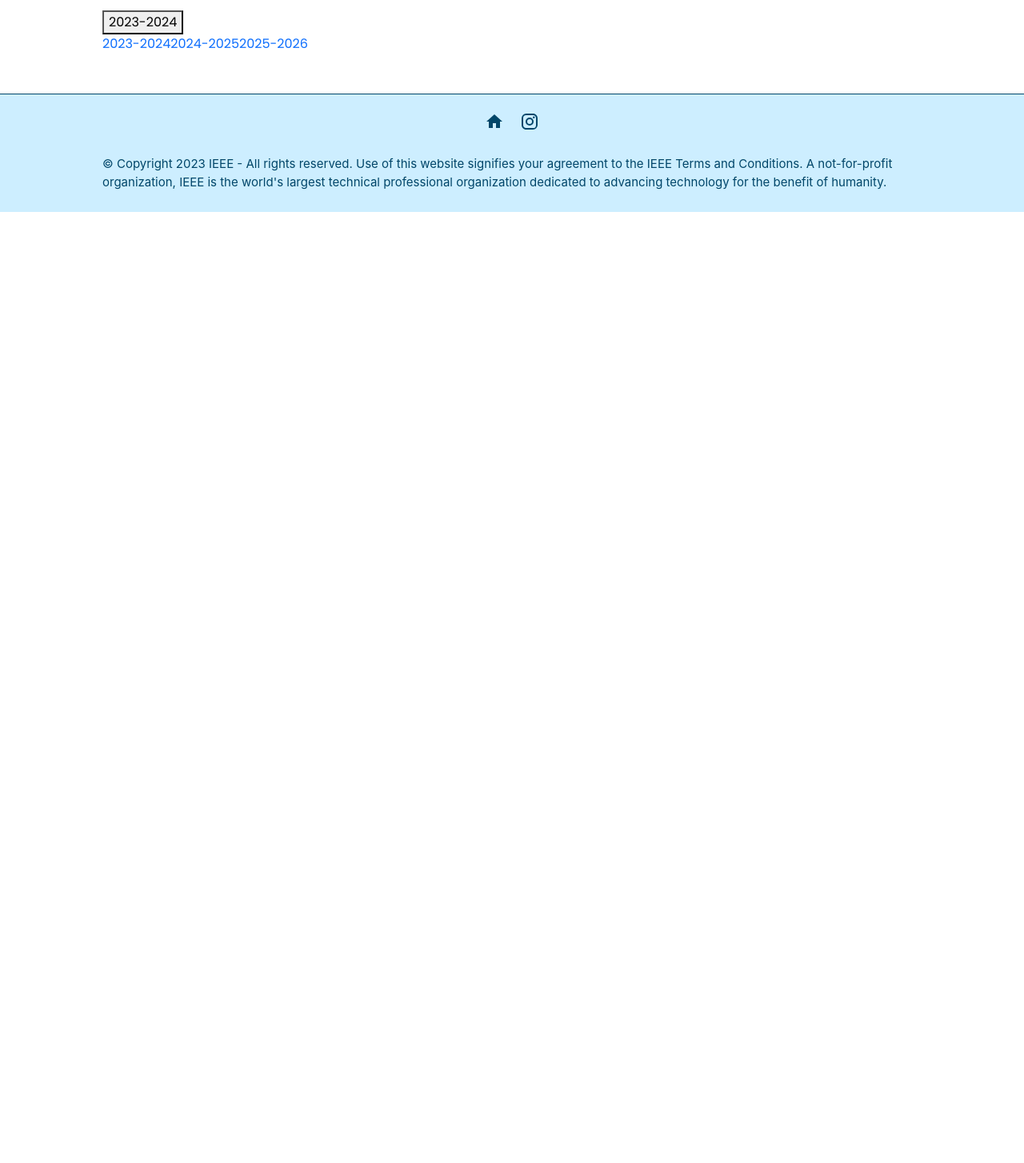
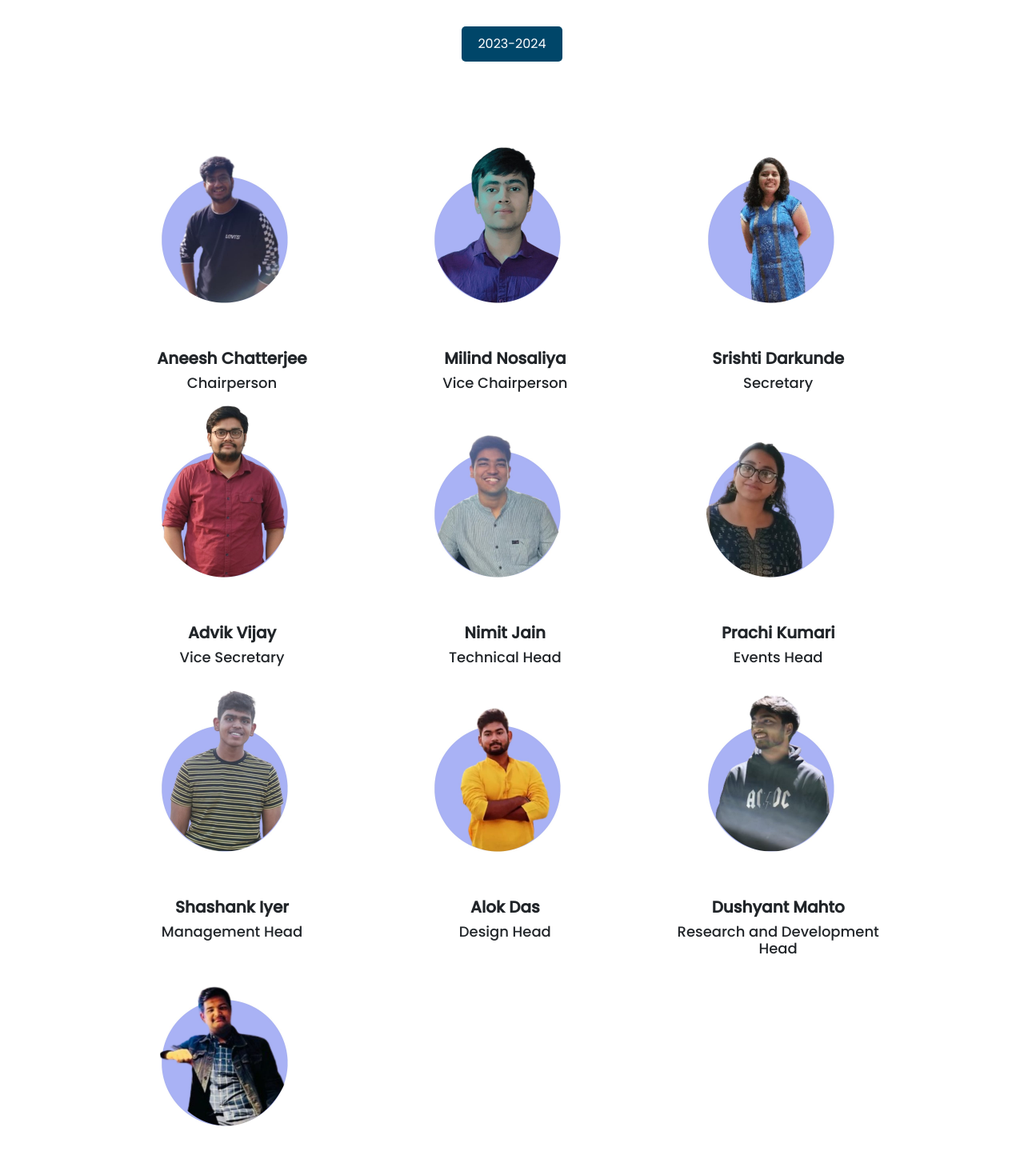
Before and after one commit to VARSITHA01/ieee-pels, a React (Create React App) app: page /Committee in a window 1280 px wide. Shown: the part 216-1670 px from the top of the page at 80% size. Before the commit the page ends 800 px from the top, so only its background shows below. Built offline with nearby package versions, Linux system fonts and the light colour scheme; the HTML template or start-up script is replaced by a standard one.

Commit message:
committee page updated

```diff
--- a/src/Components/committee.css
+++ b/src/Components/committee.css
@@ -1,24 +1,83 @@
 @import url('https://fonts.googleapis.com/css?family=Poppins&display=swap');
 @import url('https://fonts.googleapis.com/css2?family=Poppins||Poppins:wght@400&display=swap');
 @import url('https://fonts.googleapis.com/css2?family=Poppins:wght@500&display=swap');
-.committee{
+/* General Styling for Committee Section */
+/* General Styling for Committee Section */
+.committee {
     background-color: white;
     width: 100%;
     height: fit-content;
     padding: 40px 10% 10px 10%;
     font-family: 'Poppins', sans-serif;
-}
+  }
 
-.committeetitle{
+  .committeetitle {
     color: rgb(0, 70, 105);
     font-size: 40px;
     font-weight: 700;
-}
+  }
 
-.committeemembers{
+  /* Grid Styling for Committee Members */
+  .committeemembers {
     display: grid;
-}
+  }
 
-.membersx{
+  .membersx {
     margin-bottom: 40px;
-}
+  }
+
+  /* Centering the dropdown button */
+  .dropdown {
+    position: relative;
+    display: flex;
+    justify-content: center; /* Centers the dropdown horizontally */
+    margin-top: 20px;
+    margin-bottom: 30px;
+  }
+
+  .dropdown button {
+    background-color: rgb(0, 70, 105);
+    color: white;
+    padding: 10px 20px;
+    width: auto; /* Set to auto to adjust to button's content */
+    border: none;
+    border-radius: 5px;
+    cursor: pointer;
+    font-size: 16px;
+    text-align: center;
+  }
+
+  .dropdown button:hover {
+    background-color: rgb(0, 55, 85);
+  }
+
+  /* Dropdown Content */
+  .dropdown-content {
+    display: none;
+    position: absolute;
+    background-color: white;
+    min-width: 200px;
+    box-shadow: 0px 8px 16px rgba(0, 0, 0, 0.2);
+    z-index: 1;
+    border-radius: 5px;
+  }
+
+  .dropdown-content a {
+    color: black;
+    padding: 12px 16px;
+    text-decoration: none;
+    display: block;
+    font-size: 16px;
+  }
+
+  .dropdown-content a:hover {
+    background-color: #ddd;
+  }
+
+  .dropdown:hover .dropdown-content {
+    display: block;
+  }
+
+  .dropdown:hover .dropdown-button {
+    background-color: rgb(0, 55, 85);
+  }
--- a/src/Components/committee_members.json
+++ b/src/Components/committee_members.json
@@ -3,60 +3,70 @@
         "id": 1,
         "member_position": "Chairperson",
         "member_name": "Aneesh Chatterjee",
-        "member_img_link" : "IMG-20240307-WA0018.jpg"
+        "member_img_link": "IMG-20240307-WA0018.jpg",
+        "tenure": "2023-2024"
     },
     {
         "id": 2,
         "member_position": "Vice Chairperson",
         "member_name": "Milind Nosaliya",
-        "member_img_link" : "IMG-20240307-WA0014.jpg"
+        "member_img_link": "IMG-20240307-WA0014.jpg",
+        "tenure": "2023-2024"
     },
     {
         "id": 3,
         "member_position": "Secretary",
         "member_name": "Srishti Darkunde",
-        "member_img_link" : "IMG-20240307-WA0010.jpg"
+        "member_img_link": "IMG-20240307-WA0010.jpg",
+        "tenure": "2023-2024"
     },
     {
         "id": 4,
-        "member_position": "Vice Seceratary",
+        "member_position": "Vice Secretary",
         "member_name": "Advik Vijay",
-        "member_img_link" : "IMG-20240307-WA0019.jpg"
+        "member_img_link": "IMG-20240307-WA0019.jpg",
+        "tenure": "2023-2024"
     },
     {
         "id": 5,
         "member_position": "Technical Head",
         "member_name": "Nimit Jain",
-        "member_img_link" : "IMG-20240307-WA0017.jpg"
+        "member_img_link": "IMG-20240307-WA0017.jpg",
+        "tenure": "2023-2024"
     },
     {
         "id": 6,
         "member_position": "Events Head",
         "member_name": "Prachi Kumari",
-        "member_img_link" : "IMG-20240307-WA0009.jpg"
+        "member_img_link": "IMG-20240307-WA0009.jpg",
+        "tenure": "2023-2024"
     },
     {
         "id": 7,
         "member_position": "Management Head",
         "member_name": "Shashank Iyer",
-        "member_img_link" : "IMG-20240307-WA0016.jpg"
+        "member_img_link": "IMG-20240307-WA0016.jpg",
+        "tenure": "2023-2024"
     },
     {
         "id": 8,
         "member_position": "Design Head",
         "member_name": "Alok Das",
-        "member_img_link" : "IMG-20240307-WA0012.jpg"
+        "member_img_link": "IMG-20240307-WA0012.jpg",
+        "tenure": "2023-2024"
     },
     {
         "id": 9,
         "member_position": "Research and Development Head",
         "member_name": "Dushyant Mahto",
-        "member_img_link" : "IMG-20240307-WA0008.jpg"
+        "member_img_link": "IMG-20240307-WA0008.jpg",
+        "tenure": "2023-2024"
     },
     {
         "id": 10,
         "member_position": "Finance Head",
         "member_name": "Rishabh Chauhan",
-        "member_img_link" : "IMG-20240307-WA0013.jpg"
+        "member_img_link": "IMG-20240307-WA0013.jpg",
+        "tenure": "2023-2024"
     }
 ]
```
